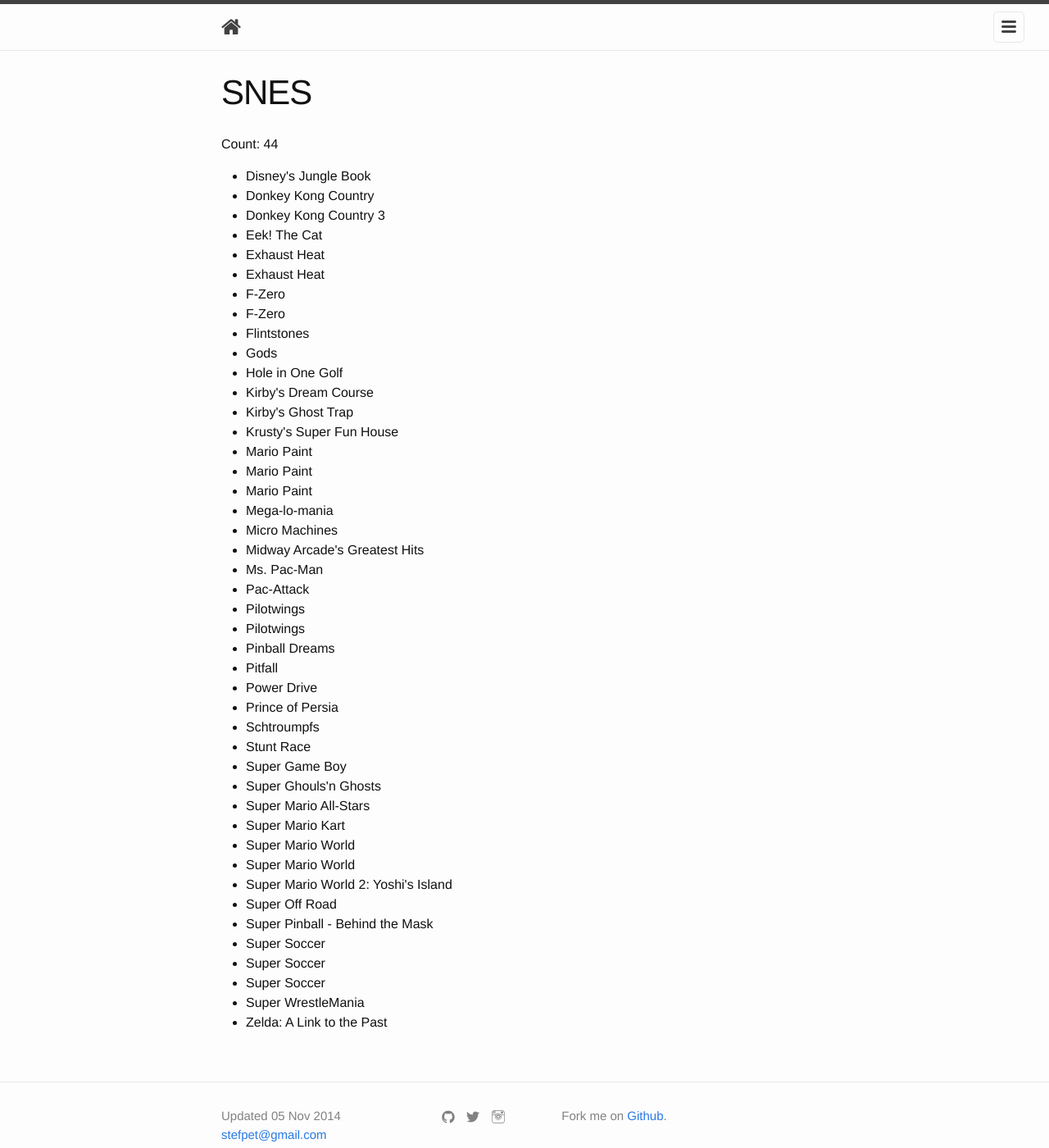
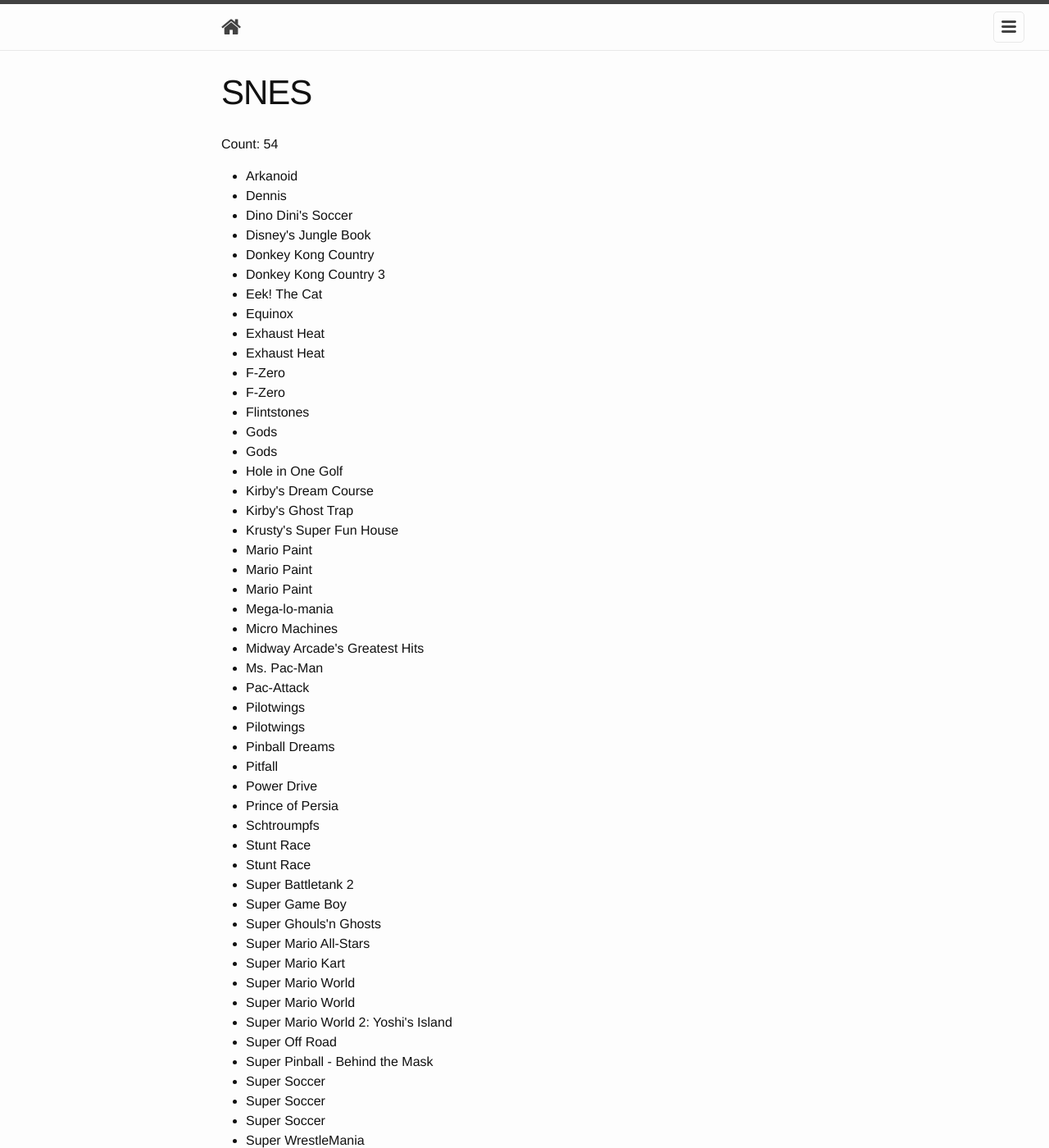
Before and after one commit to stpe/games, a Jekyll site: the page built from snes.md, in a window 1280 px wide and 1400 px high. Shown: the whole window at 82% size. Built offline with Jekyll 4.4.1, drawn with Linux system fonts in a browser that asks for light colours; nearby versions of some CDN libraries; some of the changed lines change nothing that is shown; some of the changed text lies outside the part shown.

Commit message:
Some SNES

```diff
--- a/_data/games.json
+++ b/_data/games.json
@@ -1114,16 +1114,16 @@
     "code": "AGB-ASDE-USA"
   },
   {
+    "title": "The Wild",
+    "platform": "GBA",
+    "code": "AGB-BWLP-EUR"
+  },
+  {
     "title": "Zelda: A Link to the Past&amp;Four Swords",
     "platform": "GBA",
     "code": "AGB-AZLP-EUR"
   },
   {
-    "title": "The Wild",
-    "platform": "GBA",
-    "code": "AGB-BWLP-EUR"
-  },
-  {
     "title": "102 Dalmatians",
     "platform": "GBC",
     "code": "CGB-B99P-UKV"
@@ -1609,6 +1609,21 @@
     "code": "NES-ZL-EEC"
   },
   {
+    "title": "Arkanoid",
+    "platform": "SNES",
+    "code": "SNSP-A6-EUR"
+  },
+  {
+    "title": "Dennis",
+    "platform": "SNES",
+    "code": "SNSP-4D-NOE"
+  },
+  {
+    "title": "Dino Dini&apos;s Soccer",
+    "platform": "SNES",
+    "code": "SNSP-ADSP-EUR"
+  },
+  {
     "title": "Disney&apos;s Jungle Book",
     "platform": "SNES",
     "code": "SNSP-7K-SCN"
@@ -1629,6 +1644,11 @@
     "code": "SNSP-E7-UKV"
   },
   {
+    "title": "Equinox",
+    "platform": "SNES",
+    "code": "SNSP-EX-UKV"
+  },
+  {
     "title": "Exhaust Heat",
     "platform": "SNES",
     "code": "SNSP-EH-SCN"
@@ -1659,6 +1679,11 @@
     "code": "SNSP-GZ-NOE"
   },
   {
+    "title": "Gods",
+    "platform": "SNES",
+    "code": "SNSP-GZ-SCN"
+  },
+  {
     "title": "Hole in One Golf",
     "platform": "SNES",
     "code": "SNSP-JO-SCN"
@@ -1759,6 +1784,16 @@
     "code": "SNSP-CQ-SCN"
   },
   {
+    "title": "Stunt Race",
+    "platform": "SNES",
+    "code": "SNSP-CQ-SCN"
+  },
+  {
+    "title": "Super Battletank 2",
+    "platform": "SNES",
+    "code": "SNSP-2X-UKV"
+  },
+  {
     "title": "Super Game Boy",
     "platform": "SNES",
     "code": "SNSP-027"
@@ -1822,6 +1857,21 @@
     "title": "Super WrestleMania",
     "platform": "SNES",
     "code": "SNSP-WF-SCN"
+  },
+  {
+    "title": "Super WrestleMania",
+    "platform": "SNES",
+    "code": "SNSP-WF-SCN"
+  },
+  {
+    "title": "Tetris&amp;Dr. Mario",
+    "platform": "SNES",
+    "code": "SNSP-ATFP-SCN"
+  },
+  {
+    "title": "Urban Strike",
+    "platform": "SNES",
+    "code": "SNSP-AUSP-EUR"
   },
   {
     "title": "Zelda: A Link to the Past",
```
